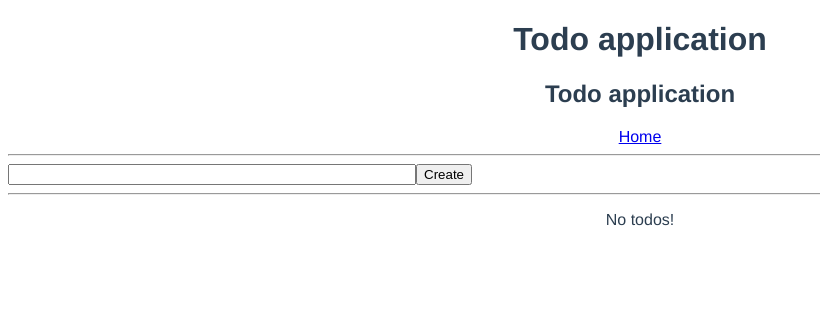
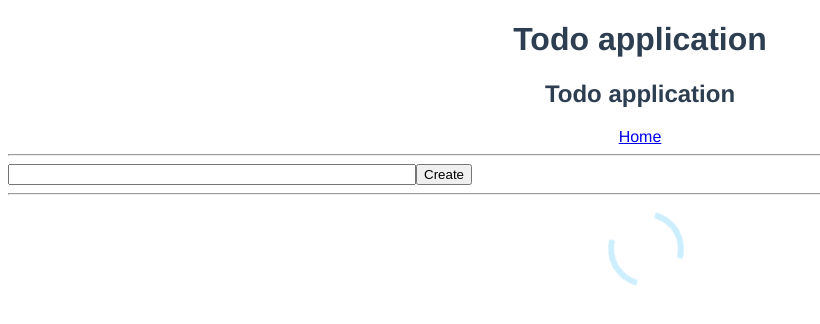
Before and after one commit to apachqq/task-list-vue, a Vue app: page /todos in a window 1280 px wide. Shown: the top 324 px of the page, without its empty margins (0-820 px from the left). Built offline with nearby package versions, Linux system fonts and the light colour scheme; no server answers.

Commit message:
loader_and_animation-with-transition-group

```diff
--- /dev/null
+++ b/src/components/Loader.vue
@@ -0,0 +1,36 @@
+<template>
+    <div class="lds-dual-ring"></div>
+</template>
+
+<script>
+</script>
+
+<style scoped>
+    .lds-dual-ring {
+        display: inline-block;
+        width: 80px;
+        height: 80px;
+    }
+
+    .lds-dual-ring:after {
+        content: " ";
+        display: block;
+        width: 64px;
+        height: 64px;
+        margin: 8px;
+        border-radius: 50%;
+        border: 6px solid #cef;
+        border-color: #cef transparent #cef transparent;
+        animation: lds-dual-ring 1.2s linear infinite;
+    }
+
+    @keyframes lds-dual-ring {
+        0% {
+            transform: rotate(0deg);
+        }
+        100% {
+            transform: rotate(360deg);
+        }
+    }
+
+</style>
--- a/src/components/TodoList.vue
+++ b/src/components/TodoList.vue
@@ -1,11 +1,14 @@
 <template>
     <ul>
+        <transition-group name="list">
             <todo-item
                     v-for="(todo, i) in todos"
                     :todo="todo"
+                    :key="todo"
                     :index="i"
                     @remove-todo="removeTodo"
             ></todo-item>
+        </transition-group>
     </ul>
 </template>
 
@@ -33,4 +36,20 @@
         margin: 0;
         padding: 0;
     }
+
+    .list-item {
+        display: inline-block;
+        margin-right: 10px;
+    }
+
+    .list-enter-active,
+    .list-leave-active {
+        transition: all 0.4s ease;
+    }
+
+    .list-enter-from,
+    .list-leave-to {
+        opacity: 0;
+        transform: translateX(130px);
+    }
 </style>
--- a/src/views/Todos.vue
+++ b/src/views/Todos.vue
@@ -6,10 +6,11 @@
             @add-todo="addTodo"
     ></add-todo>
     <hr>
+    <Loader v-if="loading"/>
     <todo-list
             :todos="todos"
             @remove-todo="removeTodo"
-            v-if="todos.length"
+            v-else-if="todos.length"
     ></todo-list>
     <p v-else>No todos!</p>
 </template>
@@ -17,18 +18,23 @@
 <script>
     import TodoList from '@/components/TodoList'
     import AddTodo from '@/components/AddTodo'
+    import Loader from '@/components/Loader'
 
     export default {
         data() {
             return {
-                todos: []
+                todos: [],
+                loading: true
             }
         },
         mounted() {
             fetch('https://jsonplaceholder.typicode.com/todos?_limit=3')
                 .then(response => response.json())
                 .then(json => {
-                    this.todos = json
+                    setTimeout(() => {
+                        this.todos = json
+                        this.loading = false
+                    }, 1000)
                 })
         },
         methods: {
@@ -39,7 +45,7 @@
                 this.todos.push(todo)
             }
         },
-        components: {TodoList, AddTodo},
+        components: {TodoList, AddTodo, Loader},
     }
 </script>
 
```
Lines whose indentation alone changed are shown as unchanged.
